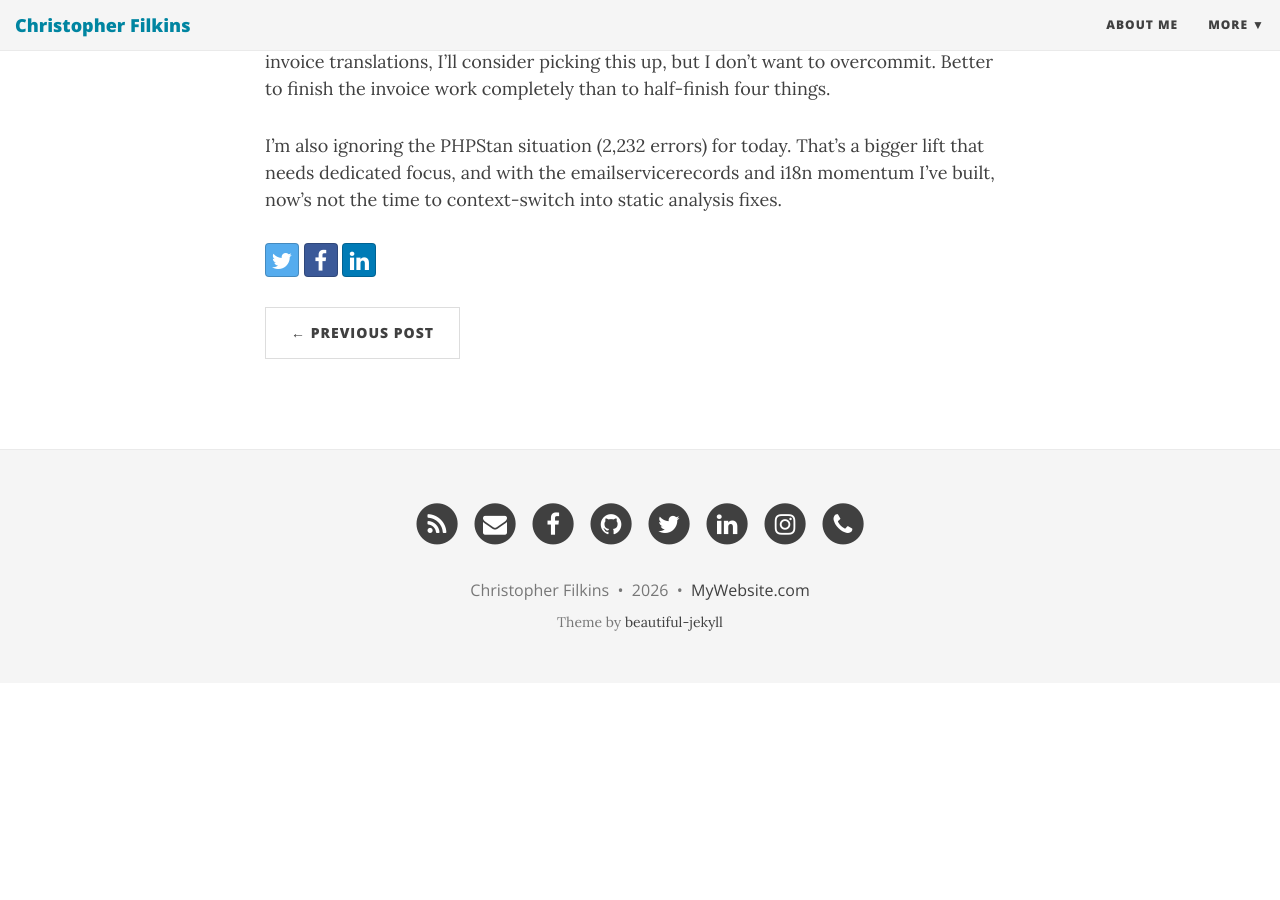
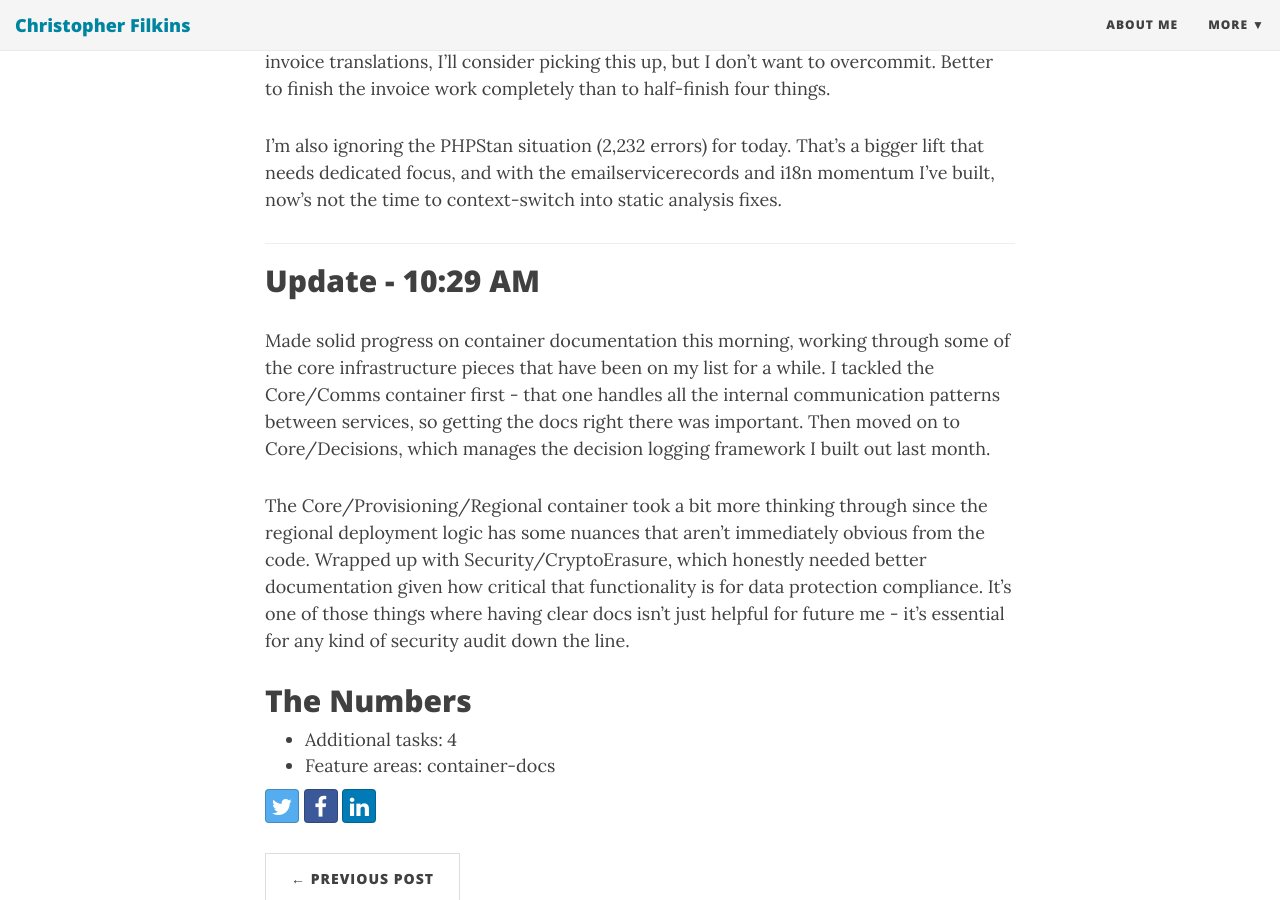
Before and after one commit to filchyboy/filchyboy.github.io, a Jekyll site: the page built from _posts/2026-01-04-todays-plan.md, in a window 1280 px wide and 900 px high, scrolled down 2214 px. Built offline with Jekyll 4.4.1, drawn with Linux system fonts in a browser that asks for light colours; nearby versions of some CDN libraries; before the commit the page ends 2897 px from its top, so only the background shows below that.

Commit message:
Update build-in-public update: Container Docs

```diff
--- a/_posts/2026-01-04-todays-plan.md
+++ b/_posts/2026-01-04-todays-plan.md
@@ -39,3 +39,20 @@ I'm deliberately setting aside the **emailservicerecords-update-channelhealthact
 The **i18n-p5-payment-card-labels** task is also parked for now - if I get through the three invoice translations, I'll consider picking this up, but I don't want to overcommit. Better to finish the invoice work completely than to half-finish four things.
 
 I'm also ignoring the PHPStan situation (2,232 errors) for today. That's a bigger lift that needs dedicated focus, and with the emailservicerecords and i18n momentum I've built, now's not the time to context-switch into static analysis fixes.
+
+---
+
+## Update - 10:29 AM
+
+Made solid progress on container documentation this morning, working through some of the core infrastructure pieces that have been on my list for a while. I tackled the Core/Comms container first - that one handles all the internal communication patterns between services, so getting the docs right there was important. Then moved on to Core/Decisions, which manages the decision logging framework I built out last month.
+
+The Core/Provisioning/Regional container took a bit more thinking through since the regional deployment logic has some nuances that aren't immediately obvious from the code. Wrapped up with Security/CryptoErasure, which honestly needed better documentation given how critical that functionality is for data protection compliance. It's one of those things where having clear docs isn't just helpful for future me - it's essential for any kind of security audit down the line.
+
+## The Numbers
+- Additional tasks: 4
+- Feature areas: container-docs
+<!-- Generated by dev-tracker publish_to_jekyll.py (AI mode) -->
+<!-- accomplished-date: 2026-01-04 -->
+<!-- unit-ids: container-docs-document-core-comms,container-docs-document-core-decisions,container-docs-document-core-provisioning-regional,container-docs-document-security-crypto-erasure -->
+
+<!-- unit-ids: container-docs-document-core-comms,container-docs-document-core-decisions,container-docs-document-core-provisioning-regional,container-docs-document-security-crypto-erasure -->
```
